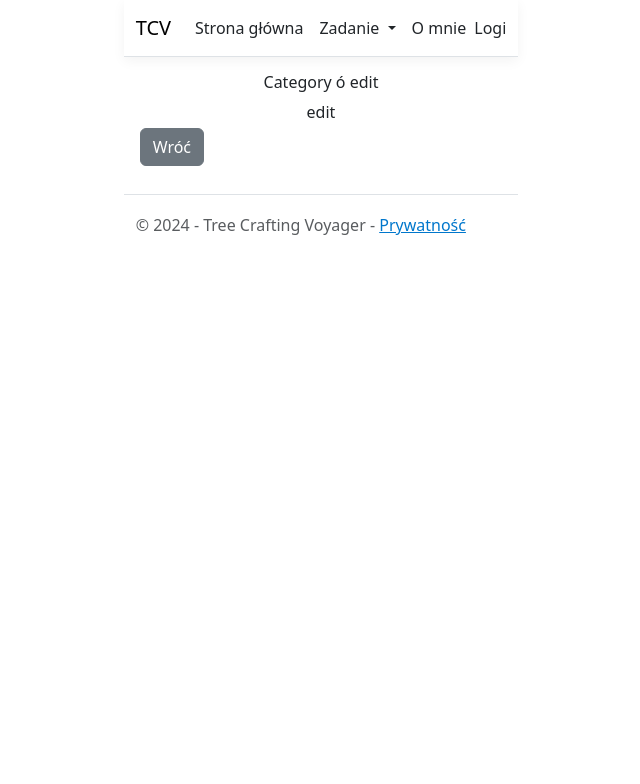
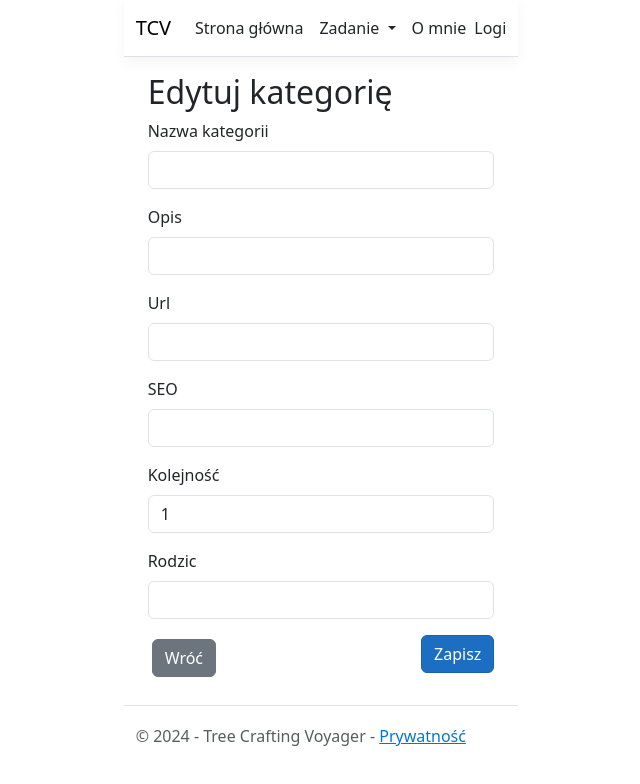
Before and after one commit to Czuczen/TreeCraftingVoyager, a Vue app in the folder treecraftingvoyager.client/: page /edit-category/1 in a window 1280 px wide. Shown: the top 784 px of the page, without its empty margins (319-959 px from the left). Built offline with nearby package versions, Linux system fonts and the light colour scheme.

Commit message:
CRUD: Edit category in progress

```diff
--- a/treecraftingvoyager.client/src/components/categories/CreateCategory.vue
+++ b/treecraftingvoyager.client/src/components/categories/CreateCategory.vue
@@ -1,5 +1,5 @@
 <script setup>
-    import BackBtn from '@/components/shared/BackBtn.vue';
+    import FormBtns from '@/components/shared/FormBtns.vue';
 </script>
 
 <template>
@@ -31,12 +31,8 @@
                 <label for="categoryDisplayOrder" class="form-label">Kolejność</label>
                 <input type="number" class="form-control" id="categoryDisplayOrder" v-model="category.displayOrder">
             </div>
-            <div class="d-flex bd-highlight">
-                <div class="bd-highlight me-auto">
-                    <BackBtn></BackBtn>
-                </div>
-                <button type="submit" class="btn btn-primary bd-highlight">Dodaj</button>
-            </div>
+
+            <FormBtns></FormBtns>
         </form>
     </div>
 </template>
@@ -85,10 +81,3 @@
         }
     };
 </script>
-
-<style scoped>
-    .add-button {
-        position: fixed;
-        right: ;
-    }
-</style>
--- a/treecraftingvoyager.client/src/components/categories/DeleteCategory.vue
+++ b/treecraftingvoyager.client/src/components/categories/DeleteCategory.vue
@@ -13,7 +13,8 @@
     <BackBtn></BackBtn>
 </template>
 
-<script>export default {
+<script>
+    export default {
         name: 'DeleteCategory',
     };
 </script>
--- a/treecraftingvoyager.client/src/components/categories/EditCategory.vue
+++ b/treecraftingvoyager.client/src/components/categories/EditCategory.vue
@@ -1,19 +1,80 @@
 <script setup>
-    import BackBtn from '@/components/shared/BackBtn.vue';
+    import FormBtns from '@/components/shared/FormBtns.vue';
 </script>
 
 <template>
-    <div>
-        <h6 class="text-center">Category ó edit</h6>
-        <div class="text-center">
-            edit
-        </div>
+    <div class="container">
+        <h2>Edytuj kategorię</h2>
+        <form @submit.prevent="submitCategory">
+            <input type="hidden" id="categoryId" v-model="category.id">
+            <div class="mb-3">
+                <label for="categoryName" class="form-label">Nazwa kategorii</label>
+                <input type="text" class="form-control" id="categoryName" v-model="category.name">
+            </div>
+            <div class="mb-3">
+                <label for="categoryDescription" class="form-label">Opis</label>
+                <input type="text" class="form-control" id="categoryDescription" v-model="category.description">
+            </div>
+            <div class="mb-3">
+                <label for="categoryImageURL" class="form-label">Url</label>
+                <input type="text" class="form-control" id="categoryImageURL" v-model="category.imageURL">
+            </div>
+            <div class="mb-3">
+                <label for="categorySeoKeywords" class="form-label">SEO</label>
+                <input type="text" class="form-control" id="categorySeoKeywords" v-model="category.seoKeywords">
+            </div>
+            <div class="mb-3">
+                <label for="categoryDisplayOrder" class="form-label">Kolejność</label>
+                <input type="number" class="form-control" id="categoryDisplayOrder" v-model="category.displayOrder">
+            </div>
+            <div class="mb-3">
+                <label for="categoryParentId" class="form-label">Rodzic</label>
+                <input type="number" class="form-control" id="categoryParentId" v-model="category.parentId">
+            </div>
+
+            <FormBtns></FormBtns>
+        </form>
     </div>
-
-    <BackBtn></BackBtn>
 </template>
 
-<script>export default {
-        name: 'EditCategory',
+<script>
+    export default {
+        data() {
+            return {
+                category: {
+                    id: null,
+                    name: '',
+                    description: '',
+                    imageURL: '',
+                    seoKeywords: '',
+                    displayOrder: 1,
+                    parentId: null
+                }
+            };
+        },
+        methods: {
+            submitCategory() {
+                fetch('/api/Categories/UpdateCategory', {
+                    method: 'PUT',
+                    headers: {
+                        'Content-Type': 'application/json',
+                    },
+                    body: JSON.stringify(this.category)
+                })
+                    .then(response => {
+                        if (!response.ok) {
+                            throw new Error('Network response was not ok');
+                        }
+                        return response.json();
+                    })
+                    .then(data => {
+                        console.log(data);
+                        this.$router.push('/categories');
+                    })
+                    .catch(error => {
+                        console.error('There has been a problem with your fetch operation:', error);
+                    });
+            }
+        }
     };
 </script>
--- a/treecraftingvoyager.client/src/components/shared/BackBtn.vue
+++ b/treecraftingvoyager.client/src/components/shared/BackBtn.vue
@@ -1,7 +1,5 @@
 <template>
-    <div>
-        <button class="btn btn-secondary m-1" @click="goBack">Wróć</button>
-    </div>
+    <button class="btn btn-secondary m-1" @click="goBack">Wróć</button>
 </template>
 
 <script>
--- /dev/null
+++ b/treecraftingvoyager.client/src/components/shared/FormBtns.vue
@@ -0,0 +1,15 @@
+<script setup>
+    import BackBtn from '@/components/shared/BackBtn.vue';
+    import SaveBtn from '@/components/shared/SaveBtn.vue';
+</script>
+
+<template>
+    <div class="d-flex bd-highlight">
+        <div class="bd-highlight me-auto">
+            <BackBtn></BackBtn>
+        </div>
+        <div class="bd-highlight">
+            <SaveBtn></SaveBtn>
+        </div>
+    </div>
+</template>
--- /dev/null
+++ b/treecraftingvoyager.client/src/components/shared/SaveBtn.vue
@@ -0,0 +1,9 @@
+<template>
+    <button type="submit" class="btn btn-primary">Zapisz</button>
+</template>
+
+<script>
+    export default {
+        name: 'SaveBtn',
+    };
+</script>
```
Also changed, not shown: 1 other file (tests, documents, lock files or other folders).
